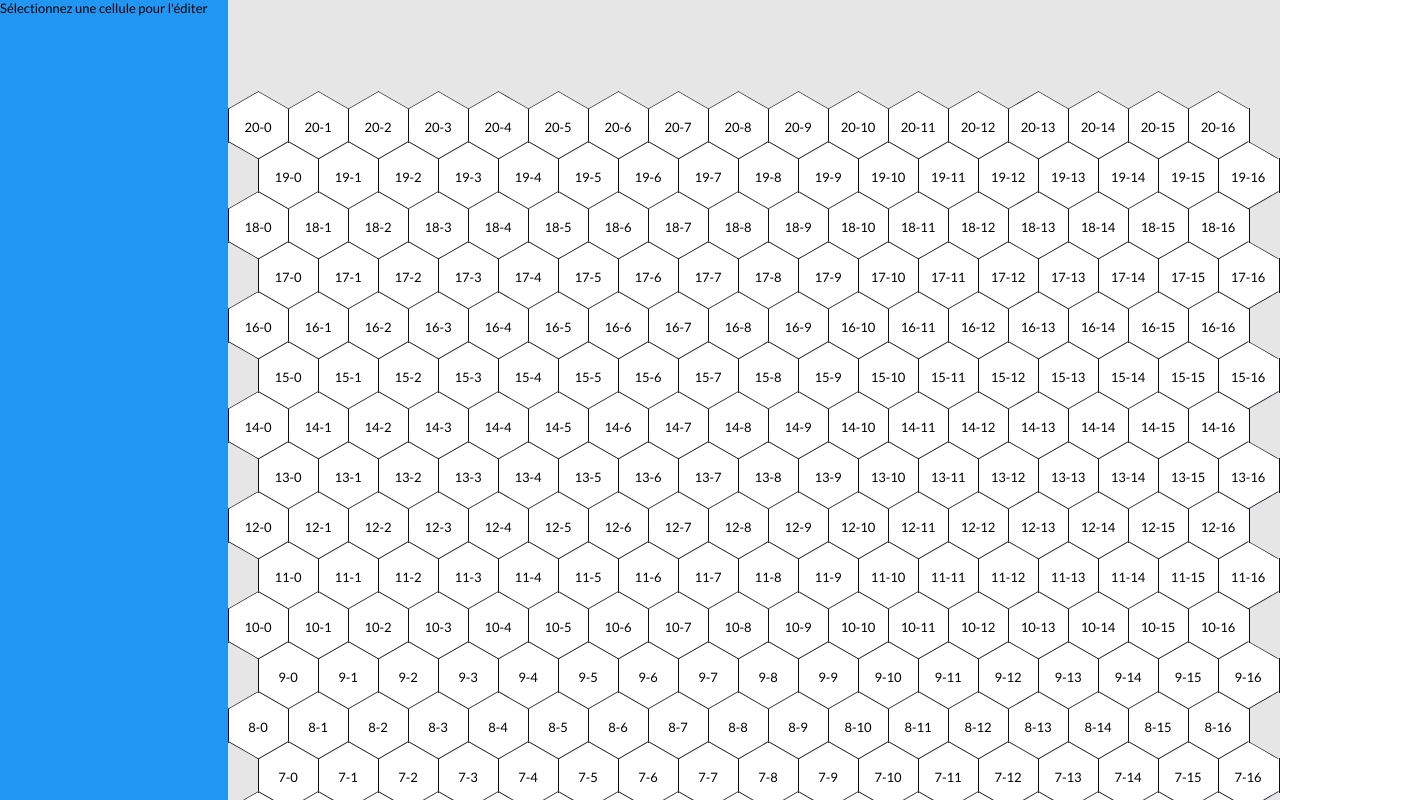
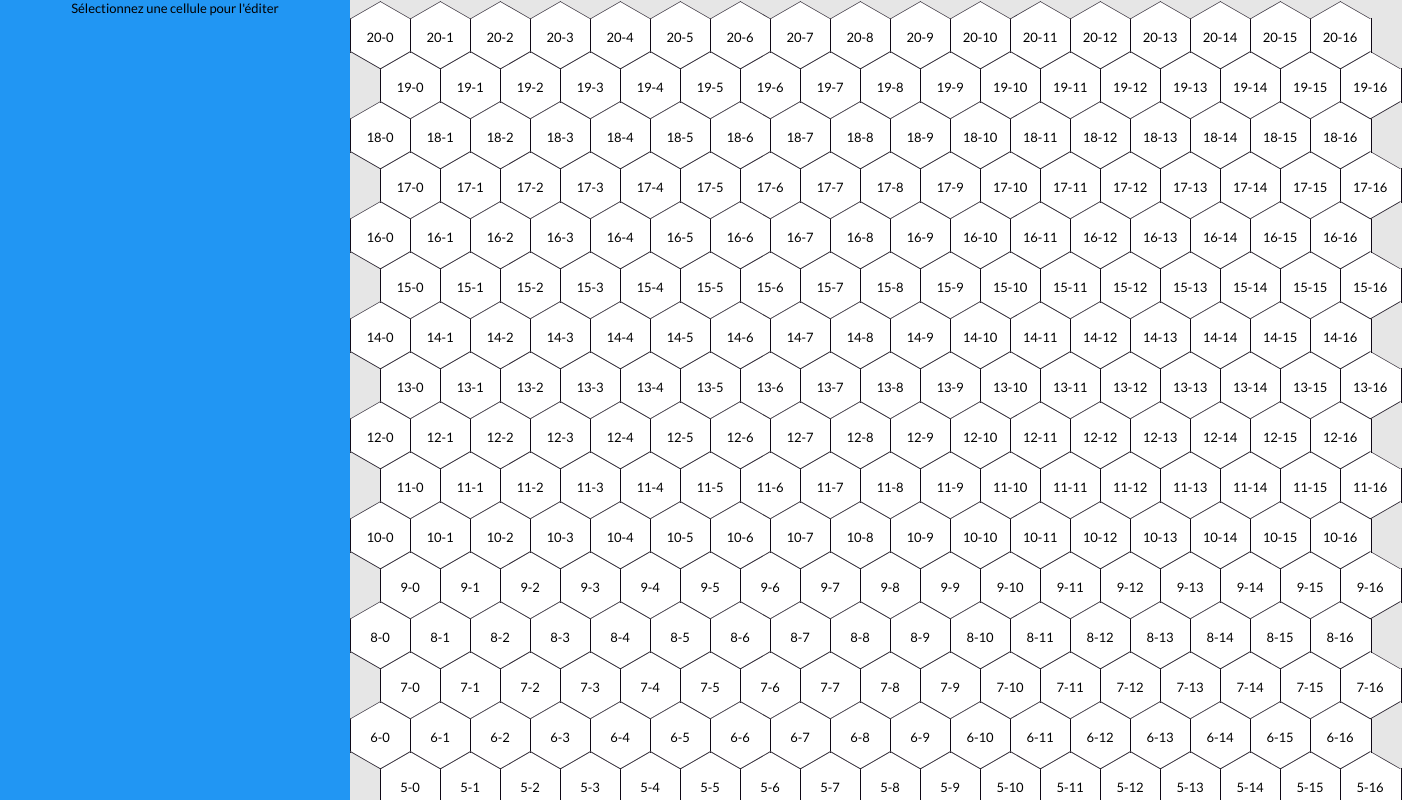
Before and after one commit to jmn69/web-map-editor, a React (Create React App) app: page / in a window 1280 px wide. Shown: the top 800 px of the page, 1402 px wide, since content can reach past the window. Built offline with nearby package versions, Linux system fonts and the light colour scheme.

Commit message:
Fix UI issues

```diff
--- a/package.json
+++ b/package.json
@@ -3,6 +3,7 @@
   "version": "0.1.0",
   "private": true,
   "dependencies": {
+    "prop-types": "^15.7.2",
     "react": "^16.11.0",
     "react-app-polyfill": "^1.0.4",
     "react-dom": "^16.11.0",
--- a/src/App.js
+++ b/src/App.js
@@ -10,6 +10,7 @@ import {
   EditorContainer,
   MapInnerContainer,
 } from './App.s';
+import Editor from './Editor';
 
 const VERTICAL_SPACE = 50;
 const HORIZONTAL_SPACE = 30;
@@ -23,7 +24,7 @@ export default () => {
 
   let lastHorizontalSpace = 0;
   for (let row = 0; row < 17; row++) {
-    let lastVerticalSpace = 40;
+    let lastVerticalSpace = 20;
     for (let column = 0; column < 21; column++) {
       hexes.push(
         <HexagoneWrapper
@@ -54,9 +55,7 @@ export default () => {
     <Container>
       <AppContainer>
         <EditorContainer>
-          {selectedCell
-            ? selectedCell
-            : "Sélectionnez une cellule pour l'éditer"}
+          <Editor selectedCell={selectedCell} />
         </EditorContainer>
         <MapContainer>
           <MapInnerContainer>{hexes}</MapInnerContainer>
--- a/src/App.s.js
+++ b/src/App.s.js
@@ -22,20 +22,24 @@ export const AppContainer = styled.div`
 export const MapContainer = styled.div`
   position: relative;
   flex: 2;
-  min-height: 1200px;
   background: ${props => props.theme.colors.lightGrey};
   display: flex;
   justify-content: center;
+  align-items: center;
+  min-height: 1090px;
 `;
 
 export const MapInnerContainer = styled.div`
   position: relative;
   width: 1052px;
+  height: 1090px;
 `;
 
 export const EditorContainer = styled.div`
   flex: 1;
   background: ${props => props.theme.colors.primary};
+  min-height: 1090px;
+  min-width: 350px;
 `;
 
 export const HexagoneWrapper = styled.div`
--- /dev/null
+++ b/src/Editor.js
@@ -0,0 +1,22 @@
+import React from 'react';
+import T from 'prop-types';
+
+import { Container } from './Editor.s';
+
+const Editor = ({ selectedCell }) => {
+  if (!selectedCell) {
+    return <Container>Sélectionnez une cellule pour l&apos;éditer</Container>;
+  }
+
+  return <Container>{selectedCell}</Container>;
+};
+
+Editor.propTypes = {
+  selectedCell: T.string,
+};
+
+Editor.defaultProps = {
+  selectedCell: null,
+};
+
+export default Editor;
--- /dev/null
+++ b/src/Editor.s.js
@@ -0,0 +1,9 @@
+import styled from 'styled-components/macro';
+
+export const Container = styled.div`
+  width: 100%;
+  height: 100%;
+  display: flex;
+  flex-direction: column;
+  align-items: center;
+`;
```
